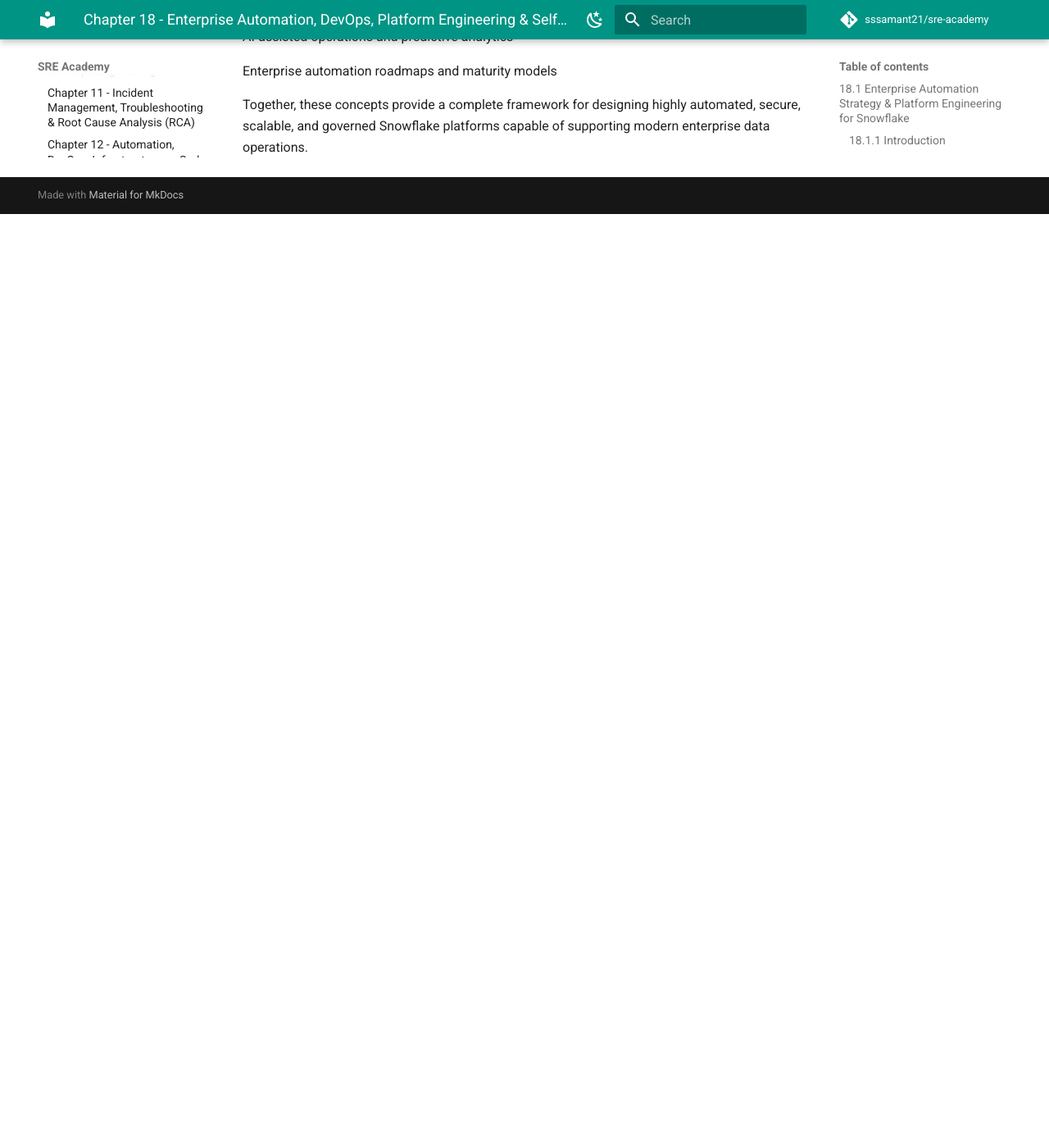
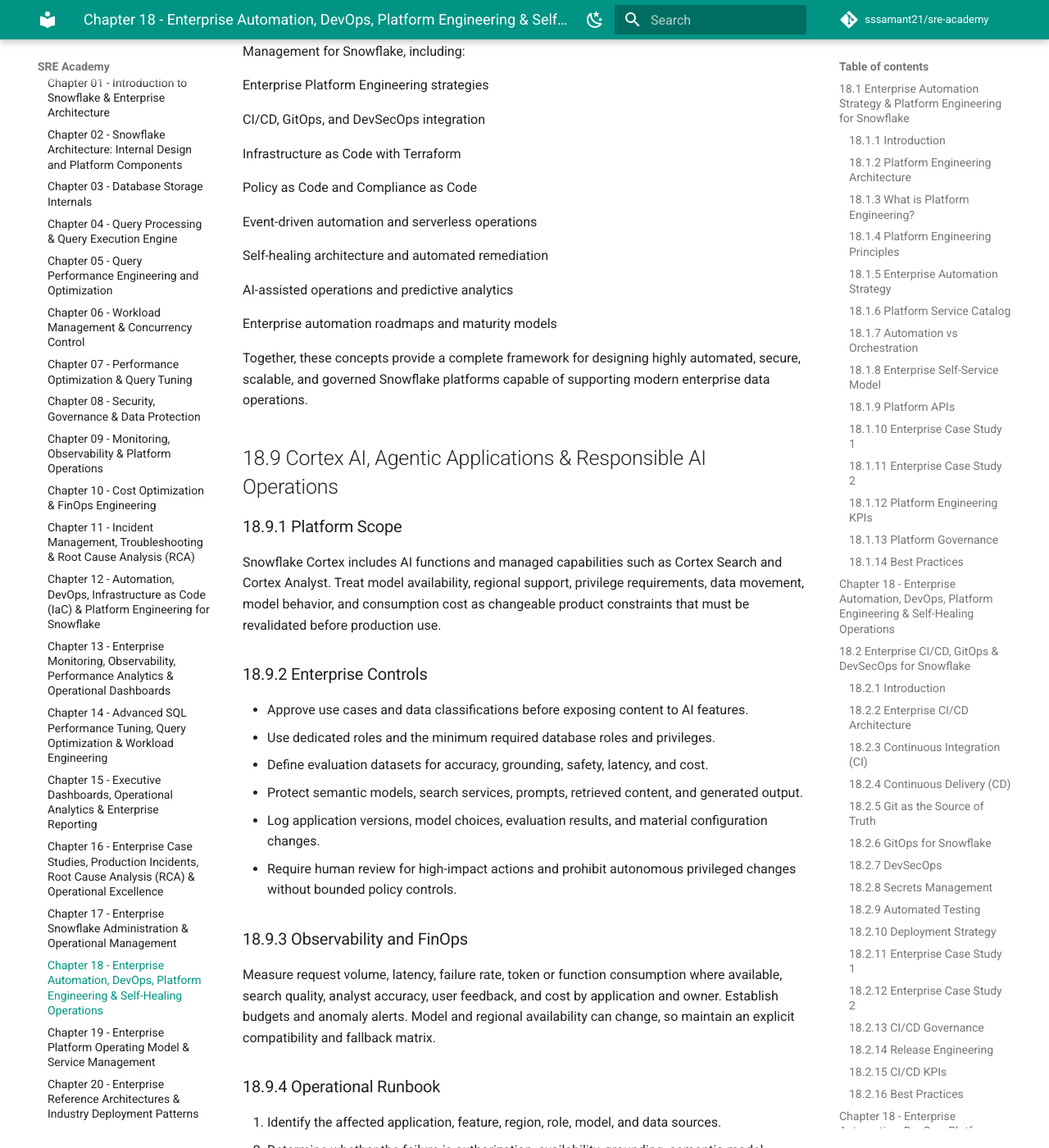
Before and after one commit to sssamant21/sre-academy, an MkDocs documentation site: the page built from docs/books/snowflake/chapter-18/README.md, in a window 1280 px wide and 1400 px high, scrolled down 104315 px. Shown: the whole window at 82% size. Built offline with MkDocs 1.6.1 and Material for MkDocs 9.7.7, drawn with Linux system fonts in a browser that asks for light colours; comment, search, counter and statistics services are not loaded; before the commit the page ends 104576 px from its top, so only the background shows below that; some of the changed text lies outside the part shown.

Commit message:
docs(snowflake): add validation controls to chapter 18

```diff
--- a/docs/books/snowflake/chapter-18/README.md
+++ b/docs/books/snowflake/chapter-18/README.md
@@ -1,4 +1,15 @@
 # Chapter 18 - Enterprise Automation, DevOps, Platform Engineering & Self-Healing Operations
+
+> **Document control**
+>
+> - Status: Technical review
+> - Last vendor validation: 2026-08-15
+> - Source policy: Technical claims must be traceable to current official Snowflake documentation.
+> - Scope: Chapter 18 content and the operational procedures explicitly identified within it.
+> - Related material: Use the handbook [summary](../summary.md) to navigate overlapping topics.
+>
+> **Core vendor sources:** [Snowflake documentation](https://docs.snowflake.com/en/) · [SQL command reference](https://docs.snowflake.com/en/sql-reference-commands) · [Release notes](https://docs.snowflake.com/en/release-notes/overview)
+
 
 ## 18.1 Enterprise Automation Strategy & Platform Engineering for Snowflake
 
@@ -4461,3 +4472,39 @@
 Enterprise automation roadmaps and maturity models
 
 Together, these concepts provide a complete framework for designing highly automated, secure, scalable, and governed Snowflake platforms capable of supporting modern enterprise data operations.
+
+
+## 18.9 Cortex AI, Agentic Applications & Responsible AI Operations
+
+### 18.9.1 Platform Scope
+
+Snowflake Cortex includes AI functions and managed capabilities such as Cortex Search and Cortex Analyst. Treat model availability, regional support, privilege requirements, data movement, model behavior, and consumption cost as changeable product constraints that must be revalidated before production use.
+
+### 18.9.2 Enterprise Controls
+
+- Approve use cases and data classifications before exposing content to AI features.
+- Use dedicated roles and the minimum required database roles and privileges.
+- Define evaluation datasets for accuracy, grounding, safety, latency, and cost.
+- Protect semantic models, search services, prompts, retrieved content, and generated output.
+- Log application versions, model choices, evaluation results, and material configuration changes.
+- Require human review for high-impact actions and prohibit autonomous privileged changes without bounded policy controls.
+
+### 18.9.3 Observability and FinOps
+
+Measure request volume, latency, failure rate, token or function consumption where available, search quality, analyst accuracy, user feedback, and cost by application and owner. Establish budgets and anomaly alerts. Model and regional availability can change, so maintain an explicit compatibility and fallback matrix.
+
+### 18.9.4 Operational Runbook
+
+1. Identify the affected application, feature, region, role, model, and data sources.
+2. Determine whether the failure is authorization, availability, grounding, semantic-model, search-index, quota, latency, or application logic.
+3. Preserve request identifiers and privacy-safe diagnostic evidence.
+4. Disable unsafe actions or route to a reviewed fallback.
+5. Re-run the approved evaluation suite before restoring service.
+6. Record accuracy, safety, cost, and governance impact in the incident review.
+
+### 18.9.5 Vendor Validation
+
+- [Snowflake AI and ML](https://docs.snowflake.com/en/guides-overview-ai-features)
+- [Cortex AI Functions](https://docs.snowflake.com/en/user-guide/snowflake-cortex/aisql)
+- [Cortex Search](https://docs.snowflake.com/en/user-guide/snowflake-cortex/cortex-search/cortex-search-overview)
+- [Cortex Analyst](https://docs.snowflake.com/en/user-guide/snowflake-cortex/cortex-analyst)
```
